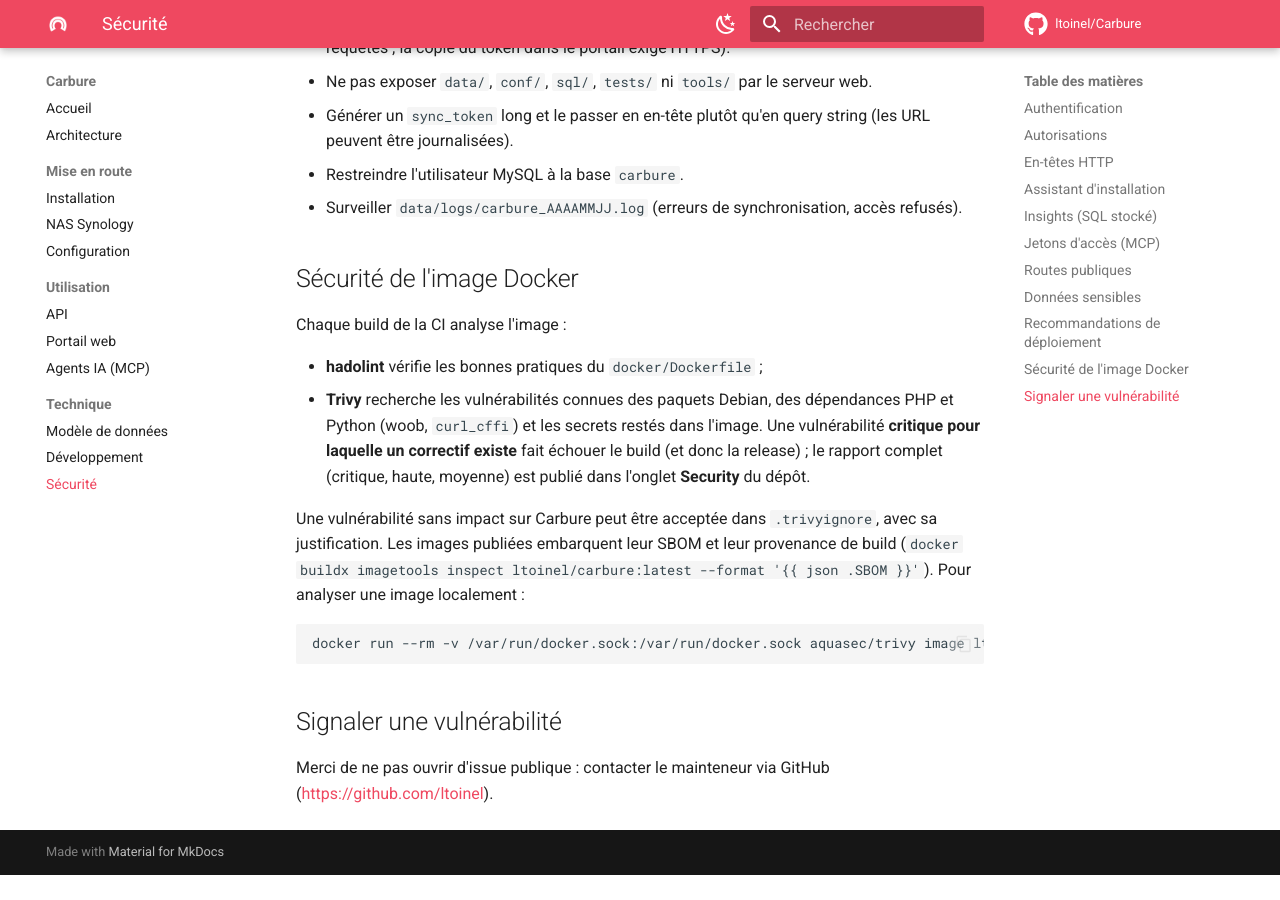
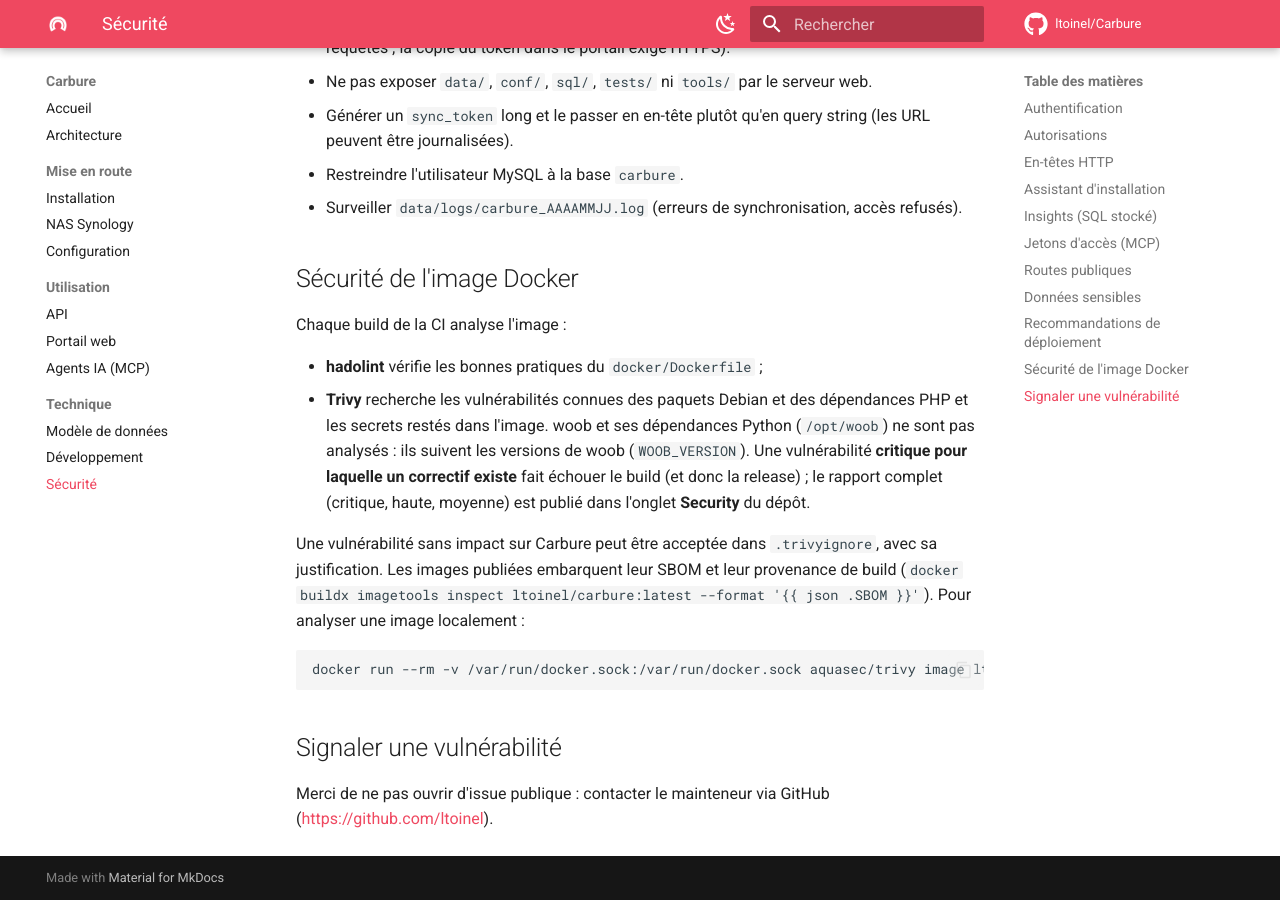
Before and after one commit to ltoinel/Carbure, an MkDocs documentation site: the page built from docs/securite.md, in a window 1280 px wide and 900 px high, scrolled down 3722 px. Built offline with MkDocs 1.6.1 and Material for MkDocs 9.7.7, drawn with Linux system fonts in a browser that asks for light colours; comment, search, counter and statistics services are not loaded; before the commit the page ends 4597 px from its top, so only the background shows below that.

Commit message:
Image scan: skip woob and its Python dependencies
Trivy no longer scans /opt/woob (the woob virtual environment): its
dependencies follow the woob releases.

Co-Authored-By: Claude Opus 5.5 (1M context) <noreply@anthropic.com>

```diff
--- a/docs/securite.md
+++ b/docs/securite.md
@@ -134,8 +134,9 @@ Seules ces routes ne demandent pas de JWT (un test unitaire le vérifie) :
 Chaque build de la CI analyse l'image :
 
 - **hadolint** vérifie les bonnes pratiques du `docker/Dockerfile` ;
-- **Trivy** recherche les vulnérabilités connues des paquets Debian, des dépendances PHP
-  et Python (woob, `curl_cffi`) et les secrets restés dans l'image. Une vulnérabilité
+- **Trivy** recherche les vulnérabilités connues des paquets Debian et des dépendances PHP
+  et les secrets restés dans l'image. woob et ses dépendances Python (`/opt/woob`) ne sont
+  pas analysés : ils suivent les versions de woob (`WOOB_VERSION`). Une vulnérabilité
   **critique pour laquelle un correctif existe** fait échouer le build (et donc la
   release) ; le rapport complet (critique, haute, moyenne) est publié dans l'onglet
   **Security** du dépôt.
```
Also changed, not shown: 1 other file.
